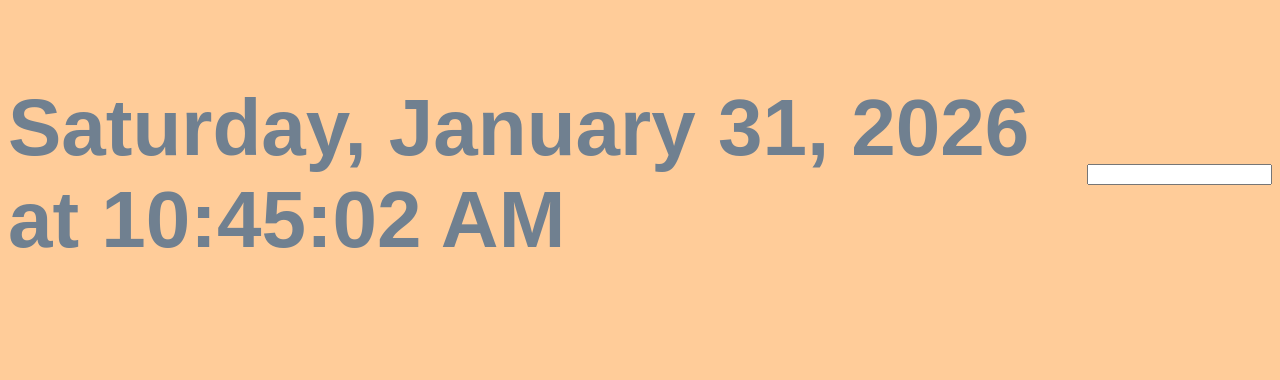
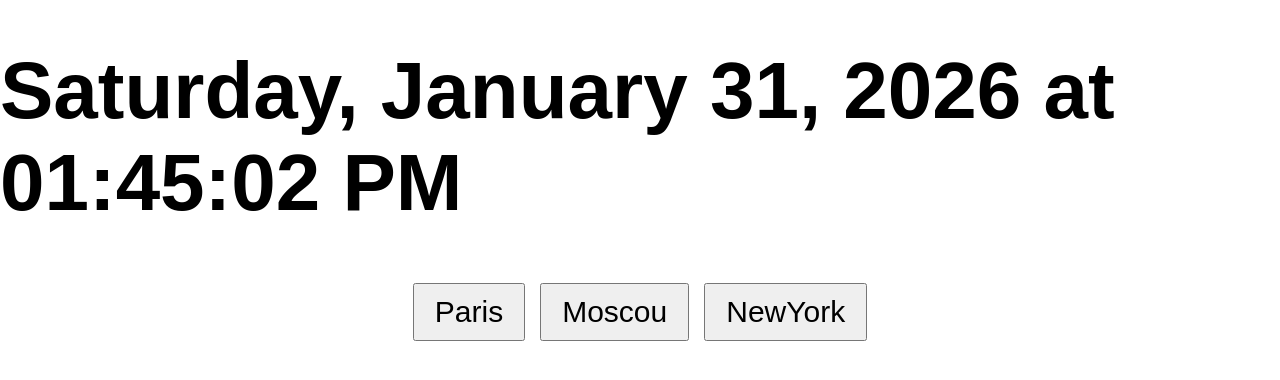
Before and after one commit to Peemers/JavaScriptExoEtc, a plain HTML site: page ExoHorloge/index.html in a window 1280 px wide. Shown: the part 234-614 px from the top of the page. Drawn offline with Linux system fonts and the light colour scheme.

Commit message:
avant modif

```diff
--- a/ExoHorloge/horlogecss.css
+++ b/ExoHorloge/horlogecss.css
@@ -1,14 +1,20 @@
-body{
+body {
     font-family: Arial, Helvetica, sans-serif;
     font-size: 40px;
-
+    margin: 0;
 }
-
-#h1,
-#center{
+#container {
+    height: 100vh;
     display: flex;
+    flex-direction: column;
+    justify-content: center;
     align-items: center;
-    justify-content: center;
-    height: 100vh; //pour viewport heigth;
-    color: slategray; //pour viewport heigth;
 }
+#boutons {
+    display: flex;
+    gap: 15px;
+}
+input[type="button"] {
+    font-size: 30px;
+    padding: 10px 20px;
+}
--- a/ExoHorloge/index.html
+++ b/ExoHorloge/index.html
@@ -1,5 +1,5 @@
 <!DOCTYPE html>
-<html lang="fr">
+<html lang="fr" xmlns:input="http://www.w3.org/1999/html" xmlns="http://www.w3.org/1999/html">
 <head>
     <meta charset="UTF-8">
     <meta name="viewport" content="width=device-width, initial-scale=1.0">
@@ -8,9 +8,15 @@
     <link rel="stylesheet" href="/ExoHorloge/horlogecss.css">
 </head>
 <body>
-<div id="center">
+<div id="container">
     <h1 id="h1">Le petit fond d'écran à l'ancienne</h1>
-  <input type="password" name="" id="password">
+
+    <div id="boutons">
+        <input type="button" value="Paris" id="btnParis">
+        <input type="button" value="Moscou" id="btnMoscou">
+        <input type="button" value="NewYork" id="btnNY">
     </div>
+</div>
+
 </body>
 </html>
--- a/ExoHorloge/script.js
+++ b/ExoHorloge/script.js
@@ -1,5 +1,7 @@
 const h1 = document.getElementById("h1")
 const couleurs = ["#FF8A65", "#FFB399", "#FFD1A9", "#FFE5CC", "#FFCC99", "#FFAB91"]
+const btnParis = document.getElementById("btnParis")
+const btnMoscou = document.getElementById("btnMoscou")
 
 let index = 0;
 
@@ -10,15 +12,16 @@ function changerCouleur(){
   index = 0;
  }
 }
-setInterval(changerCouleur, 1000);
+//setInterval(changerCouleur, 1000);
 
-function horlogeNow()
+function horlogeParis()
 {
  const timeNow = new Date();
 
  h1.textContent = timeNow.toLocaleString(
    navigator.language,
    {
+    timeZone: "Europe/Paris",
     weekday: "long",
     day: "2-digit",
     month: "long",
@@ -30,9 +33,32 @@ function horlogeNow()
    }
  );
 }
+setInterval(horlogeParis, 1000);
+
+
+function horlogeMoscou()
+{
+ const timeNow = new Date();
+
+ h1.textContent = timeNow.toLocaleString(
+   navigator.language,
+   {
+    timeZone: "Europe/Moscow",
+    weekday: "long",
+    day: "2-digit",
+    month: "long",
+    year: "numeric",
+    hour: "2-digit",
+    minute: "2-digit",
+    second: "2-digit",
+    millisecond: "2-digit",
+   }
+ );
+}
+setInterval(horlogeMoscou, 1000);
 
 h1.addEventListener("mouseover", function(){
- h1.style.transform = "scale(1.2)";
+ h1.style.transform = "scale(1.05)";
  h1.style.transition = "transform 0.3s ease-in";
 });
 
@@ -40,4 +66,10 @@ h1.addEventListener("mouseout", function(){
  h1.style.transform = "scale(1)";
 });
 
-setInterval(horlogeNow, 1000);
+btnParis.addEventListener("click", function(){
+ horlogeParis();
+});
+
+btnMoscou.addEventListener("click", function(){
+ horlogeMoscou();
+})
```
Lines whose indentation alone changed are shown as unchanged.
